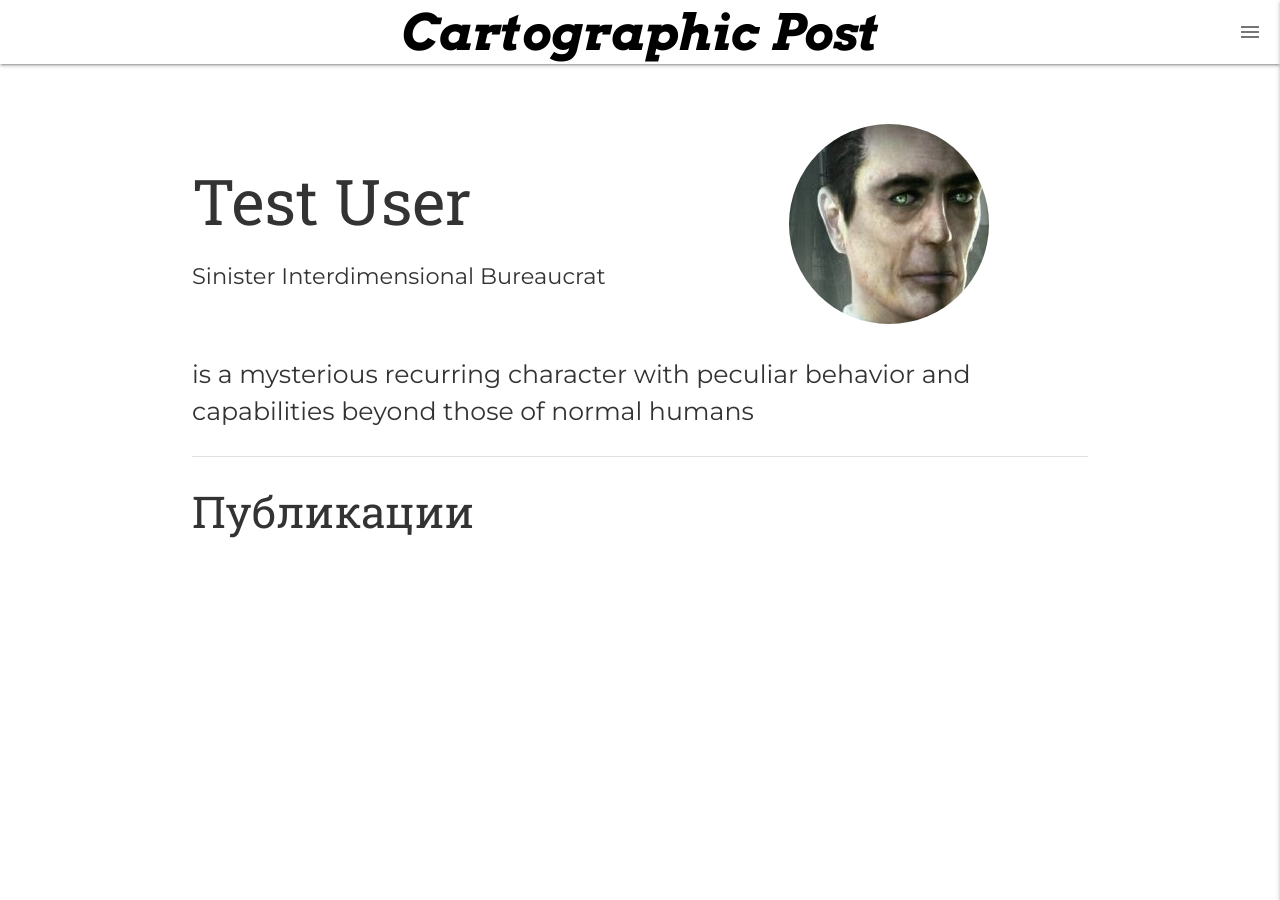
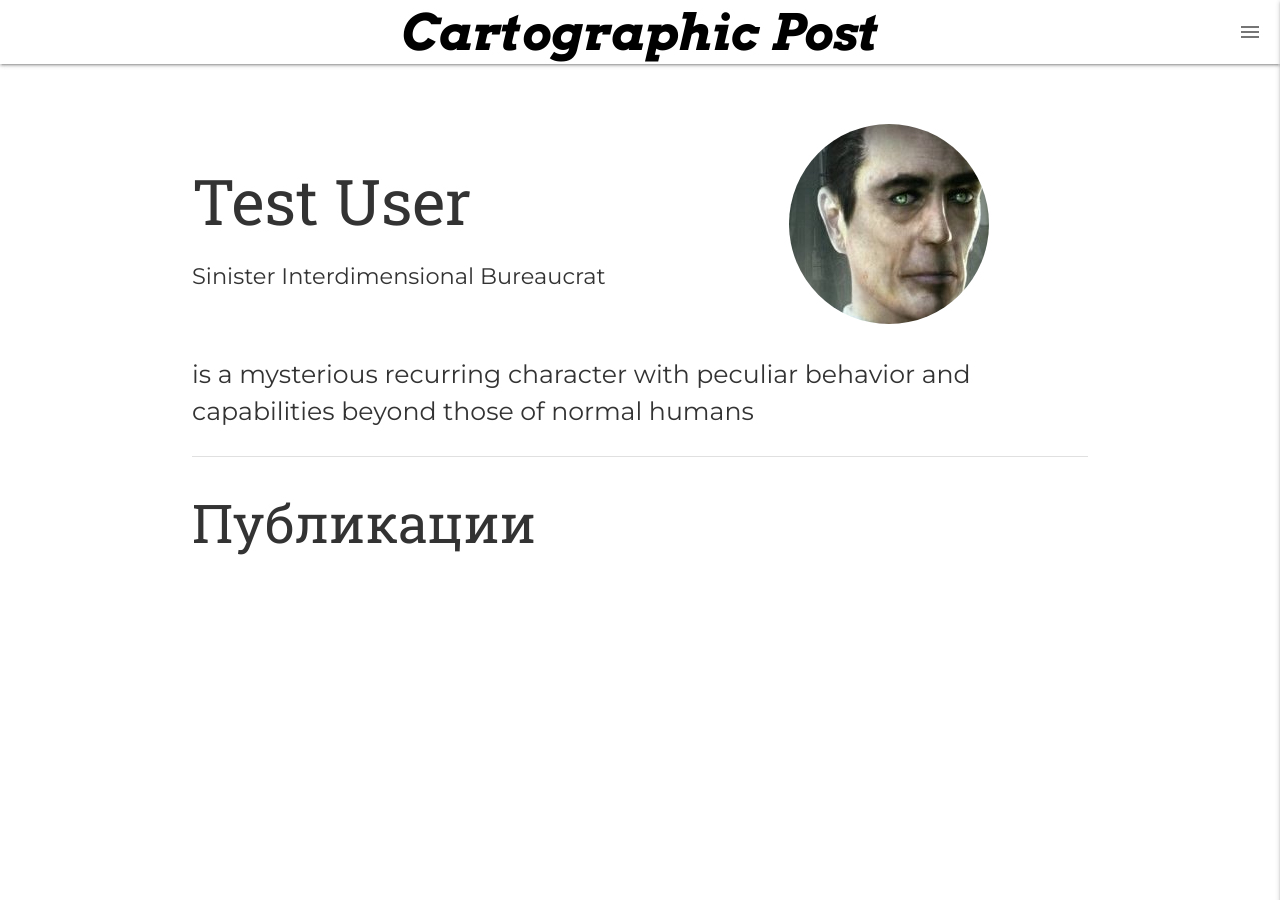
Before and after one commit to gtitov/cartpost, a Jekyll site: the page built from _authors/gman.md, in a window 1280 px wide. Built offline with Jekyll 4.4.1, drawn with Linux system fonts in a browser that asks for light colours.

```diff
--- a/_layouts/author.html
+++ b/_layouts/author.html
@@ -15,12 +15,12 @@ layout: default
         {{ content }}
     </div>
     <div class="divider"></div>
-    <h3>Публикации</h3>
+    <h2>Публикации</h2>
     <ul>
         {% assign filtered_posts = site.posts | where: 'author', page.short_name %}
         {% for post in filtered_posts %}
         <li>
-            <h5><a href="{{ post.url | relative_url }}">{{ post.title }}</a></h5>
+            <h4><a href="{{ post.url | relative_url }}">{{ post.title }}</a></h4>
         </li>
         {% endfor %}
     </ul>
```
